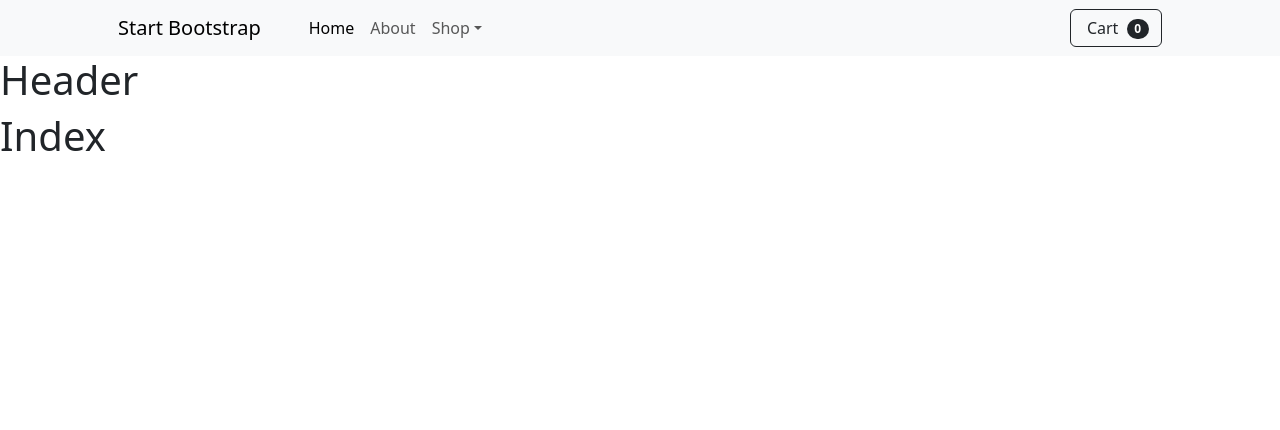
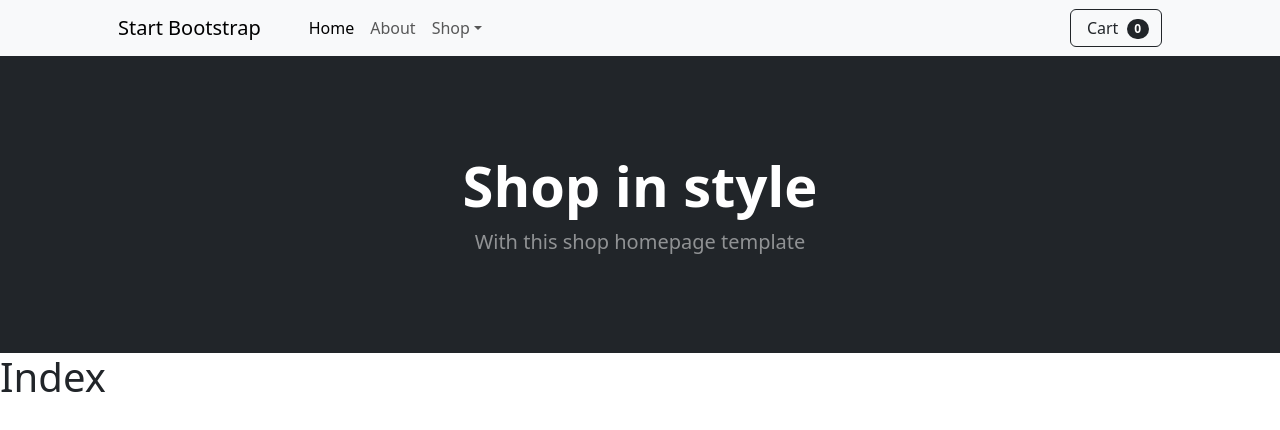
Before and after one commit to MiguelLozanoGa/mvp-project-01, a Nuxt app: page / in a window 1280 px wide. Shown: the top 430 px of the page. Built offline with nearby package versions, Linux system fonts and the light colour scheme.

Commit message:
feat: add Header component from shop template and update default layout

```diff
--- a/components/ui/Header.vue
+++ /dev/null
@@ -1,3 +0,0 @@
-<template>
-    <h1>Header</h1>
-</template>
--- /dev/null
+++ b/components/ui/partials/Header.vue
@@ -0,0 +1,12 @@
+<template>
+  <header class="bg-dark py-5">
+    <div class="container px-4 px-lg-5 my-5">
+      <div class="text-center text-white">
+        <h1 class="display-4 fw-bolder">Shop in style</h1>
+        <p class="lead fw-normal text-white-50 mb-0">With this shop homepage template</p>
+      </div>
+    </div>
+  </header>
+</template>
+
+<script setup lang="ts"></script>
--- a/layouts/default.vue
+++ b/layouts/default.vue
@@ -1,7 +1,7 @@
 <template>
   <div>
     <UiPartialsTopNavBar />
-    <uiHeader />
+    <UiPartialsHeader />
     <slot />
   </div>
 </template>
```
